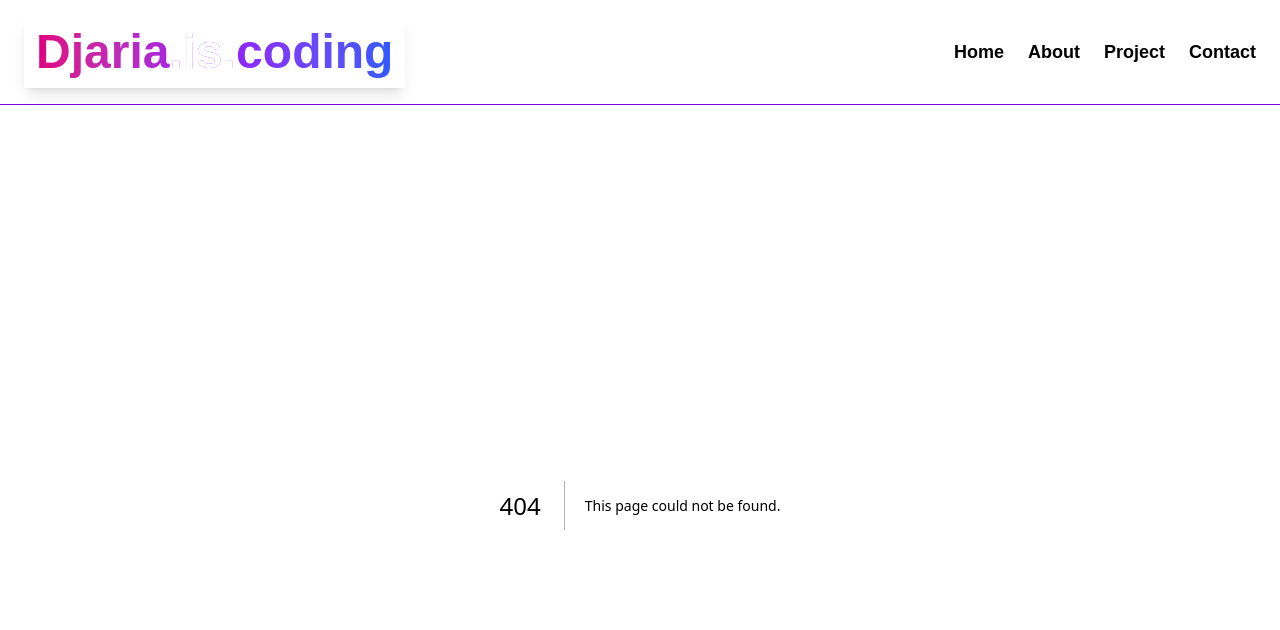
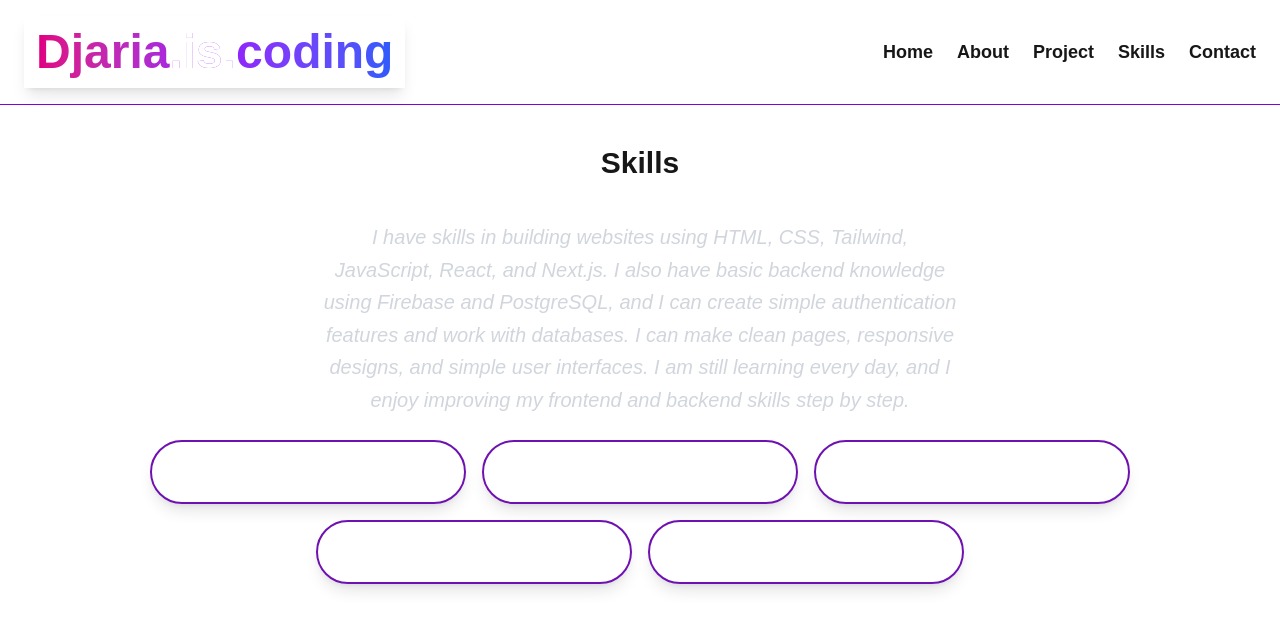
Before and after one commit to UWASEdjaria/my-porifolio-using-next.js, a Next.js app: page /skills in a window 1280 px wide. Before the commit this address had no page. Shown: the top 630 px of the page. Built offline with nearby package versions, Linux system fonts and the light colour scheme.

Commit message:
update and add skills page

```diff
--- a/app/contact/page.tsx
+++ b/app/contact/page.tsx
@@ -8,7 +8,7 @@ export default function ContactPage() {
       {/* About Me Section */}
       <div className="text-center mb-8 max-w-2xl">
         <h1 className="text-4xl font-bold mb-4 italic
-                       bg-gradient-to-r from-pink-600 via-purple-600 to-blue-600
+                       bg-linear-to-r from-pink-600 via-purple-600 to-blue-600
                        bg-clip-text text-transparent">
           Glad You’re Here!
         </h1>
@@ -51,7 +51,7 @@ export default function ContactPage() {
         </a>
 
         <a
-          href="https://wa.me/250XXXXXXXXX" // replace XXXXXXXXX with your actual WhatsApp number
+          href="https://wa.me/250789601944"
           target="_blank"
           rel="noopener noreferrer"
           title="WhatsApp"
--- a/app/layout.tsx
+++ b/app/layout.tsx
@@ -39,6 +39,9 @@ export default function RootLayout({ children }: RootLayoutProps) {
             <Link href="/project" className="hover:text-purple-400">
               Project
             </Link>
+            <Link href="/skills" className="hover:text-purple-400">
+            Skills
+            </Link>
             <Link href="/contact" className="hover:text-purple-400 transition">
               Contact
             </Link>
--- a/app/page.tsx
+++ b/app/page.tsx
@@ -42,33 +42,7 @@ export default function Page() {
             Technical Skills
           </h2>
 
-          {/* Skills */}
-          <div className="flex flex-wrap gap-4 justify-center text-white italic font-bold p-2">
-            <a
-              href="https://developer.mozilla.org/en-US/docs/Web/HTML"
-              target="_blank"
-              rel="noopener noreferrer"
-              className="flex items-center justify-center w-full sm:w-1/3 border-2 p-4 border-purple-800 text-white text-sm sm:text-xl md:text-2xl lg:text-xl rounded-full shadow-lg hover:bg-purple-700 transition-all duration-300 hover:scale-105"
-            >
-              HTML
-            </a>
-            <a
-              href="https://tailwindcss.com/docs"
-              target="_blank"
-              rel="noopener noreferrer"
-              className="flex items-center justify-center w-full sm:w-1/3 border-2 p-4 border-purple-800 text-white text-sm sm:text-xl md:text-2xl lg:text-xl rounded-full shadow-lg hover:bg-purple-700 transition-all duration-300 hover:scale-105"
-            >
-              Tailwind CSS
-            </a>
-            <a
-              href="https://developer.mozilla.org/en-US/docs/Web/JavaScript"
-              target="_blank"
-              rel="noopener noreferrer"
-              className="flex items-center justify-center w-full sm:w-1/3 border-2 p-4 border-purple-800 text-white text-sm sm:text-xl md:text-2xl lg:text-xl rounded-full shadow-lg hover:bg-purple-700 transition-all duration-300 hover:scale-105"
-            >
-              JavaScript
-            </a>
-          </div>
+
         </div>
       </div>
     </div>
--- /dev/null
+++ b/app/skills/page.tsx
@@ -0,0 +1,108 @@
+
+import React from 'react'
+
+function Skills() {
+  return (
+    <div>
+
+{/* Skills Section */}
+<div className="py-10">
+  <h2 className="text-center text-3xl font-bold mb-6">
+    Skills
+  </h2>
+<p className="text-center max-w-2xl mx-auto text-sm sm:text-lg md:text-xl
+             italic text-gray-300 leading-relaxed p-4">
+  I have skills in building websites using HTML, CSS, Tailwind, JavaScript, React,
+  and Next.js. I also have basic backend knowledge using Firebase and PostgreSQL,
+  and I can create simple authentication features and work with databases. I can
+  make clean pages, responsive designs, and simple user interfaces. I am still
+  learning every day, and I enjoy improving my frontend and backend skills step
+  by step.
+</p>
+
+  <div className="flex flex-wrap gap-4 justify-center text-white font-bold italic p-2">
+
+    {/* Skill Item */}
+    <a
+      href="https://developer.mozilla.org/en-US/docs/Web/HTML"
+      target="_blank"
+      rel="noopener noreferrer"
+      className="flex items-center justify-center
+                 w-full sm:w-1/3 md:w-1/4
+                 border-2 p-4 border-purple-800
+                 text-sm sm:text-xl
+                 rounded-full shadow-lg
+                 hover:bg-purple-700 hover:scale-105
+                 transition-all duration-300"
+    >
+      HTML
+    </a>
+
+    <a
+      href="https://tailwindcss.com/docs"
+      target="_blank"
+      rel="noopener noreferrer"
+      className="flex items-center justify-center
+                 w-full sm:w-1/3 md:w-1/4
+                 border-2 p-4 border-purple-800
+                 text-sm sm:text-xl
+                 rounded-full shadow-lg
+                 hover:bg-purple-700 hover:scale-105
+                 transition-all duration-300"
+    >
+      Tailwind CSS
+    </a>
+
+    <a
+      href="https://developer.mozilla.org/en-US/docs/Web/JavaScript"
+      target="_blank"
+      rel="noopener noreferrer"
+      className="flex items-center justify-center
+                 w-full sm:w-1/3 md:w-1/4
+                 border-2 p-4 border-purple-800
+                 text-sm sm:text-xl
+                 rounded-full shadow-lg
+                 hover:bg-purple-700 hover:scale-105
+                 transition-all duration-300"
+    >
+      JavaScript
+    </a>
+
+    <a
+      href="https://react.dev/"
+      target="_blank"
+      rel="noopener noreferrer"
+      className="flex items-center justify-center
+                 w-full sm:w-1/3 md:w-1/4
+                 border-2 p-4 border-purple-800
+                 text-sm sm:text-xl
+                 rounded-full shadow-lg
+                 hover:bg-purple-700 hover:scale-105
+                 transition-all duration-300"
+    >
+      React
+    </a>
+
+    <a
+      href="https://nextjs.org/"
+      target="_blank"
+      rel="noopener noreferrer"
+      className="flex items-center justify-center
+                 w-full sm:w-1/3 md:w-1/4
+                 border-2 p-4 border-purple-800
+                 text-sm sm:text-xl
+                 rounded-full shadow-lg
+                 hover:bg-purple-700 hover:scale-105
+                 transition-all duration-300"
+    >
+      Next.js
+    </a>
+
+  </div>
+</div>
+
+    </div>
+  )
+}
+
+export default Skills
```
